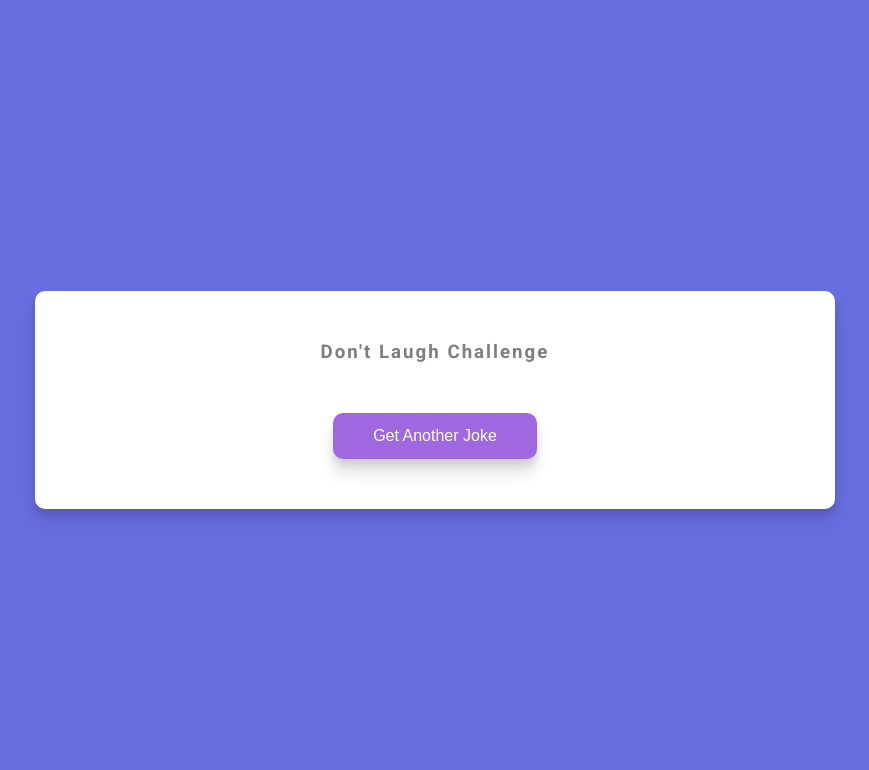
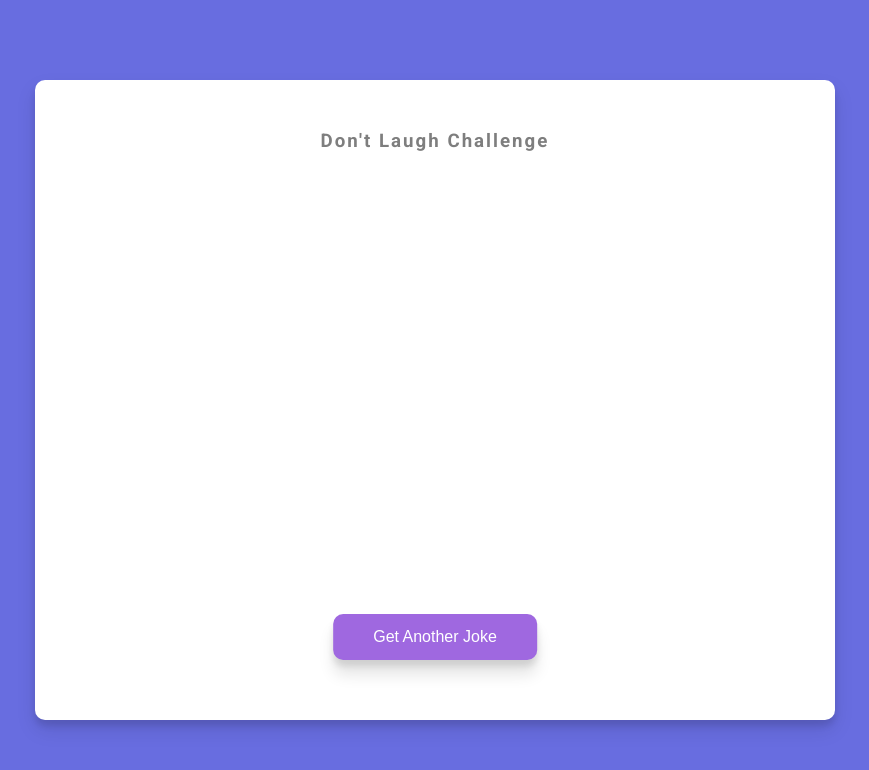
Before and after one commit to nia-ja/Dad-Jokes, a plain HTML site: page index.html in a window 1280 px wide. Shown: the whole page, without its empty margins (205-1074 px from the left). Drawn offline with Linux system fonts and the light colour scheme; no server answers.

Commit message:
Improved CSS, so container is not resizing all the time

```diff
--- a/style.css
+++ b/style.css
@@ -25,6 +25,8 @@ body {
   text-align: center;
   max-width: 100%;
   width: 800px;
+  min-height: 80vh;
+  position: relative;
 }
 
 h3 {
@@ -50,10 +52,14 @@ h3 {
   padding: 14px 40px;
   font-size: 16px;
   cursor: pointer;
+  position: absolute;
+  bottom: 60px;
+  left: 50%;
+  transform: translateX(-50%);
 }
 
 .btn:active {
-  transform: scale(0.98);
+  transform: scale(0.98), translateX(-50%);
 }
 
 .btn:focus {
```
